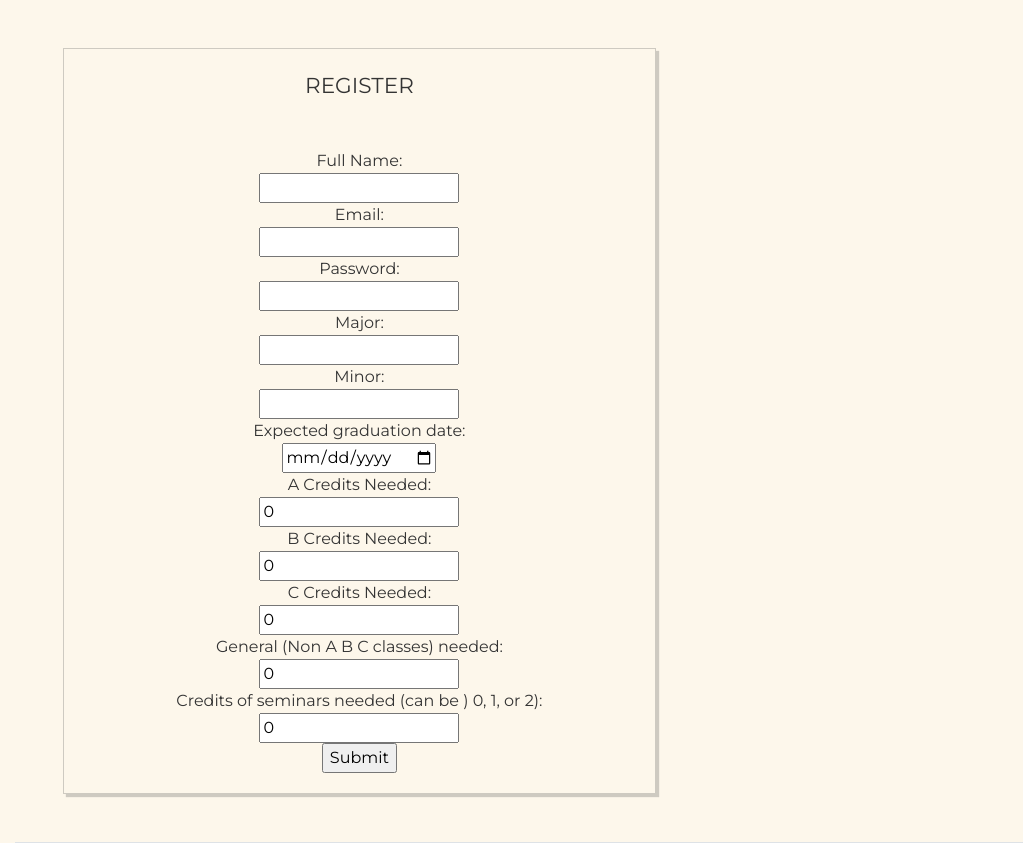
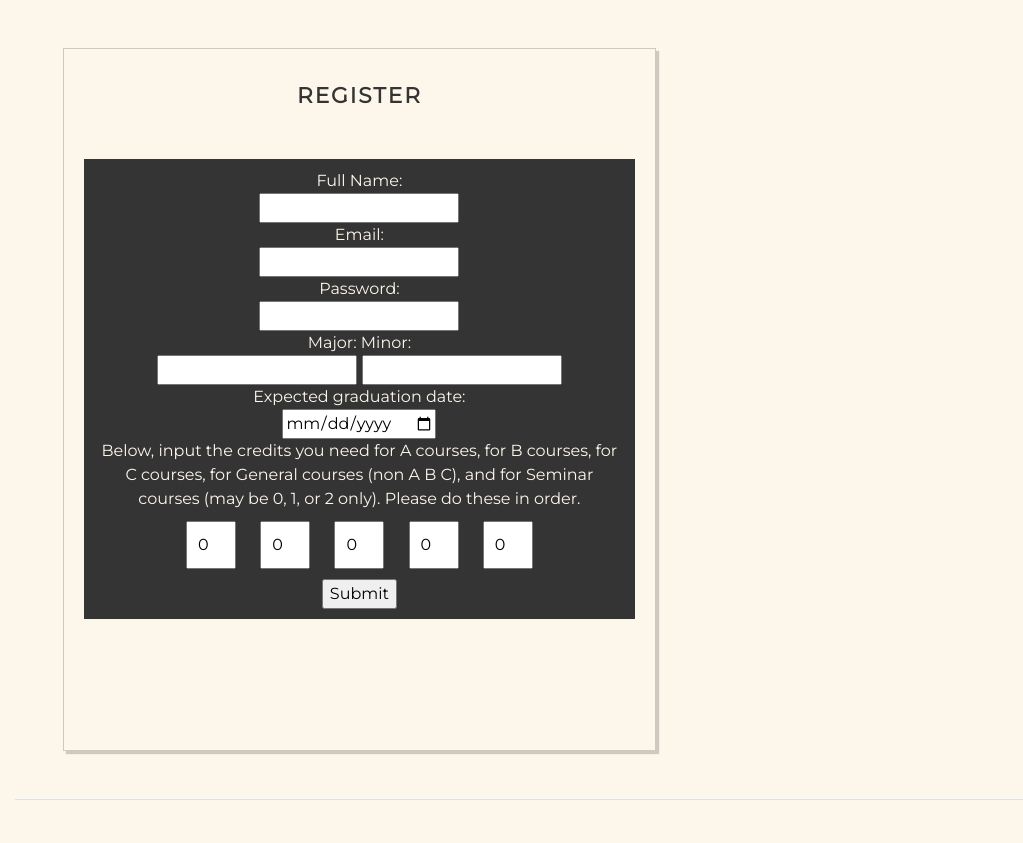
Before and after one commit to jacquej96/truhack, a PHP site: page /register.php in a window 1280 px wide. Shown: the whole page, without its empty margins (257-1280 px from the left). After the commit the page ends 800 px from the top, so only its background shows below. Run offline with PHP 8.4, Linux system fonts and the light colour scheme.

Commit message:
Add files via upload

```diff
--- a/register.php
+++ b/register.php
@@ -21,33 +21,29 @@
 
       <section class="tinder-section p-1 p-lg-5 d-flex d-column" style="width: 100%;">
           <div class="tablehold" id="table">
-             <div class="subheading mb-5">REGISTER</div>
+             <div class="subheading mb-5" style="font-weight:bold; letter-spacing: 2px;padding-top: 10px;">REGISTER</div>
                  <form action="process.php" method="post">
                     Full Name:<br/>
                     <input type="text" name="fullname" pattern="^[a-zA-Z \-]+$" title="Please use alphabetic characters, hyphens and spaces." required="required"/><br/>
                     Email:<br/>
                     <input type="email" name="email" pattern="^[^@\s]+@[^@\s]+\.[^@\s]+$" title="Please input a valid email address. You will need this for others to contact you." required="required" /><br/>
                     Password:<br/>
-                    <input id="eventID" type="text" name="eventid" maxlength="10"  pattern="^[a-zA-Z0-9 .+\-]+$" title="Alphanumeric and basic chars like hyphens and pluses supported." required="required" /><br/>
-                    Major:<br/>
-                    <input type="text" name="major" pattern="^[a-zA-Z \-]+$" title="Please use alphabetic characters, hyphens and spaces." /><br/>
-                    Minor:<br/>
+                    <input id="eventID" type="text" name="password" maxlength="10"  pattern="^[a-zA-Z0-9 .+\-]+$" title="Alphanumeric and basic chars like hyphens and pluses supported." required="required" /><br/>
+                    Major: Minor:<br/>
+                    <input type="text" name="major" pattern="^[a-zA-Z \-]+$" title="Please use alphabetic characters, hyphens and spaces." />
                     <input type="text" name="minor" pattern="^[a-zA-Z \-]+$" title="Please use alphabetic characters, hyphens and spaces." /><br/>
                     Expected graduation date: <br/>
                     <input type="date" name="date" title="Please guess if you do not know." required="required"/><br/>
-                    A Credits Needed: <br/>
-                    <input type="number" name="A"  required="required" value="0"/><br/>
-                    B Credits Needed: <br/>
-                    <input type="number" name="B" required="required" value="0"/><br/>
-                    C Credits Needed: <br/>
-                    <input type="number" name="C"  required="required" value="0"/><br/>
-                    General (Non A B C classes) needed: <br/>
-                    <input type="number" name="D" required="required" value="0"/><br/>
-                    Credits of seminars needed (can be ) 0, 1, or 2): <br/>
-                    <input type="number" name="S" pattern="^(0 | 1 | 2)?$" required="required" value="0"/><br/>
-                    <input type="submit" value="Submit"/>
+                    Below, input the credits you need for A courses, for B courses, for C courses, for General courses (non A B C), and for Seminar courses (may be 0, 1, or 2 only). Please do these in order.<br/>
+                    <input type="number" class="cred" name="A"  title="A credits" required="required" value="0"/>
+                    <input type="number" class="cred" name="B" title="B credits" required="required" value="0"/>
+                    <input type="number" class="cred" name="C"  title="C credits" required="required" value="0"/>
+                    <input type="number" class="cred" name="G" title="General credits" required="required" value="0"/>
+                    <input type="number" class="cred" name="S" title="Seminars.Only 0 1 or 2 are valid " pattern="^(0 | 1 | 2)?$" required="required" value="0"/><br/>
+                    <input class="inputbutton" type="submit" value="Submit"/>
                 </form>
           </div>
+
 
 
       </section>
--- a/style.css
+++ b/style.css
@@ -1,5 +1,3 @@
-
-
 *{
   font-family: Montserrat, serif;
 }
@@ -44,6 +42,18 @@ h2 {
 .my-auto, button {
   background-color: #343434;
   color: #FDF7EB;
+}
+
+.cred {
+  width: 50px;
+  padding: 10px;
+  margin: 10px;
+}
+
+form {
+  background-color: #343434;
+  color: #FDF7EB;
+  padding: 10px;
 }
 
 button {
@@ -93,13 +103,6 @@ th {
   height:90px;
   border-radius: 45px;
 }
-
-.login-register {
-  width: 110px;
-  height:60px;
-  border-radius: 30px;
-}
-
 
 button:hover {
     border: 1px solid #343434;
```
Also changed, not shown: process.php (+13 -0 lines).
